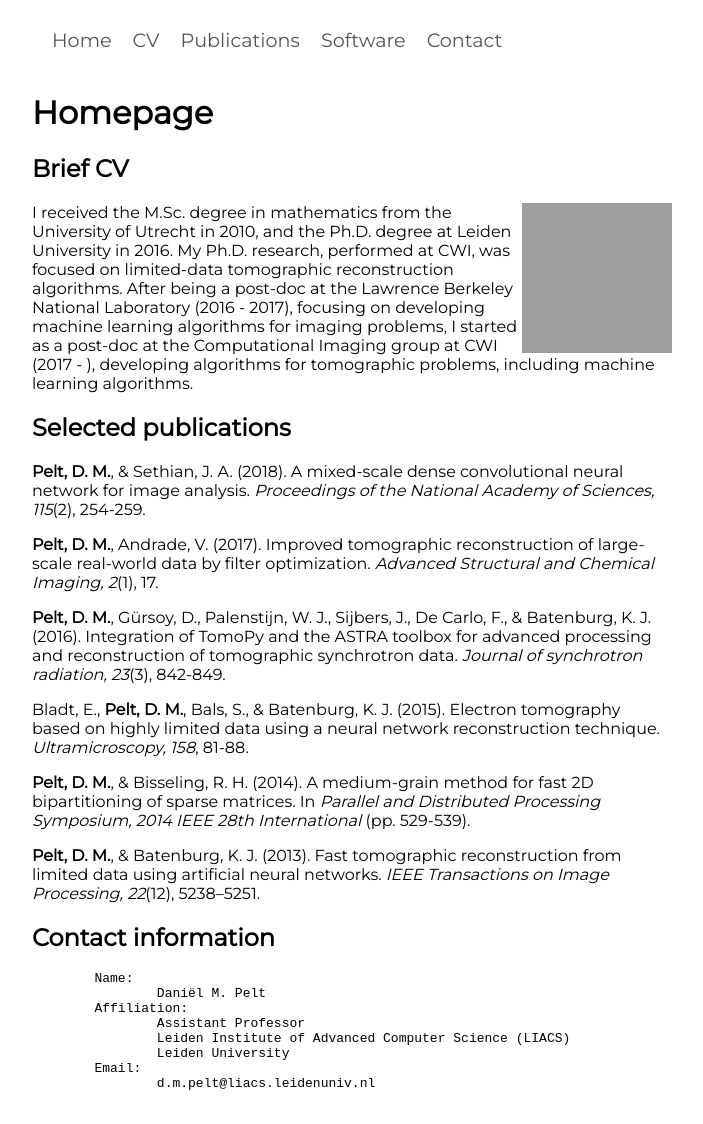
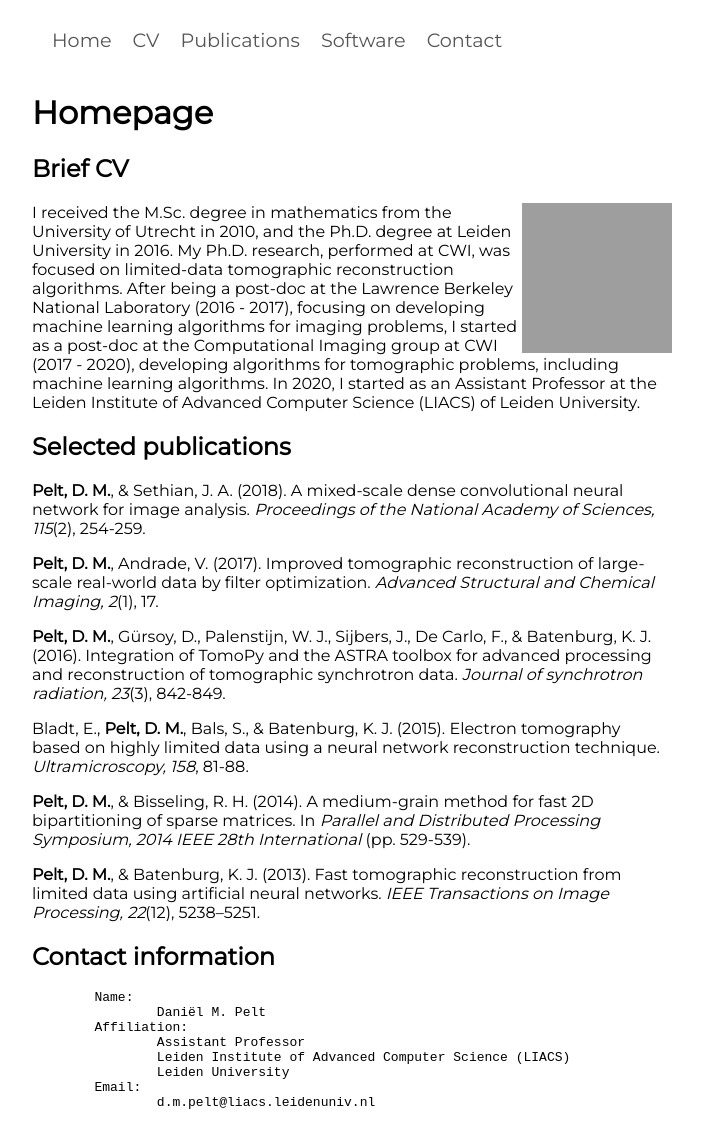
Before and after one commit to dmpelt/dmpelt.github.com, a Jekyll site: the page built from index.md, in a window 1280 px wide. Shown: the whole page, without its empty margins (296-999 px from the left). Built offline with Jekyll 4.4.1, drawn with Linux system fonts in a browser that asks for light colours; grey boxes are pictures that could not be loaded.

Commit message:
Update index.md

```diff
--- a/index.md
+++ b/index.md
@@ -10,7 +10,7 @@ title: Daniël M. Pelt's homepage
 <img align="right" src="https://www.gravatar.com/avatar/f780cc0825e53c68092235e9664dab0d?s=150">
 
 
-I received the M.Sc. degree in mathematics from the University of Utrecht in 2010, and the Ph.D. degree at Leiden University in 2016. My Ph.D. research, performed at CWI, was focused on limited-data tomographic reconstruction algorithms. After being a post-doc at the Lawrence Berkeley National Laboratory (2016 - 2017), focusing on developing machine learning algorithms for imaging problems, I started as a post-doc at the Computational Imaging group at CWI (2017 - ), developing algorithms for tomographic problems, including machine learning algorithms.
+I received the M.Sc. degree in mathematics from the University of Utrecht in 2010, and the Ph.D. degree at Leiden University in 2016. My Ph.D. research, performed at CWI, was focused on limited-data tomographic reconstruction algorithms. After being a post-doc at the Lawrence Berkeley National Laboratory (2016 - 2017), focusing on developing machine learning algorithms for imaging problems, I started as a post-doc at the Computational Imaging group at CWI (2017 - 2020), developing algorithms for tomographic problems, including machine learning algorithms. In 2020, I started as an Assistant Professor at the Leiden Institute of Advanced Computer Science (LIACS) of Leiden University.
 
 
 ## Selected publications
```
